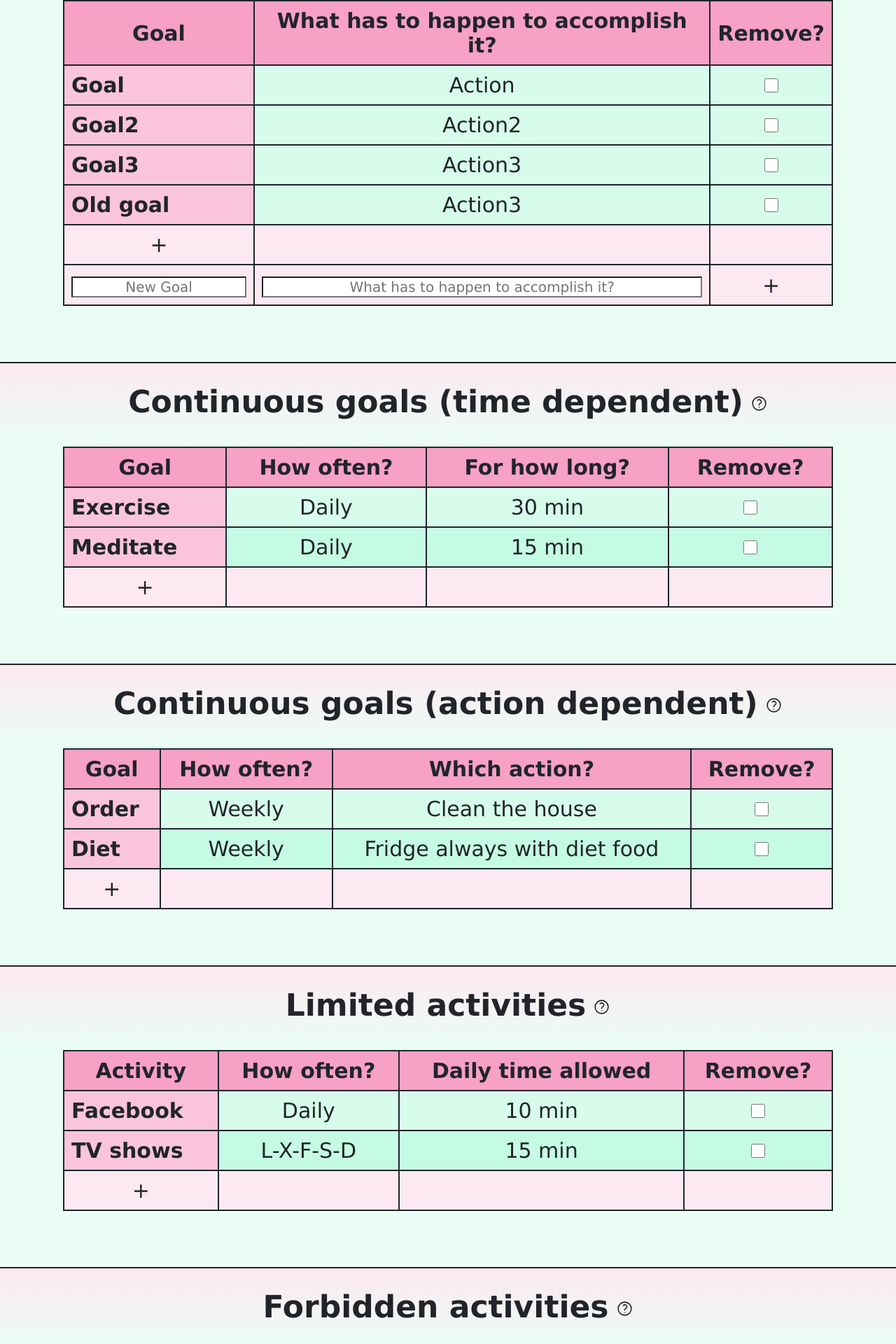
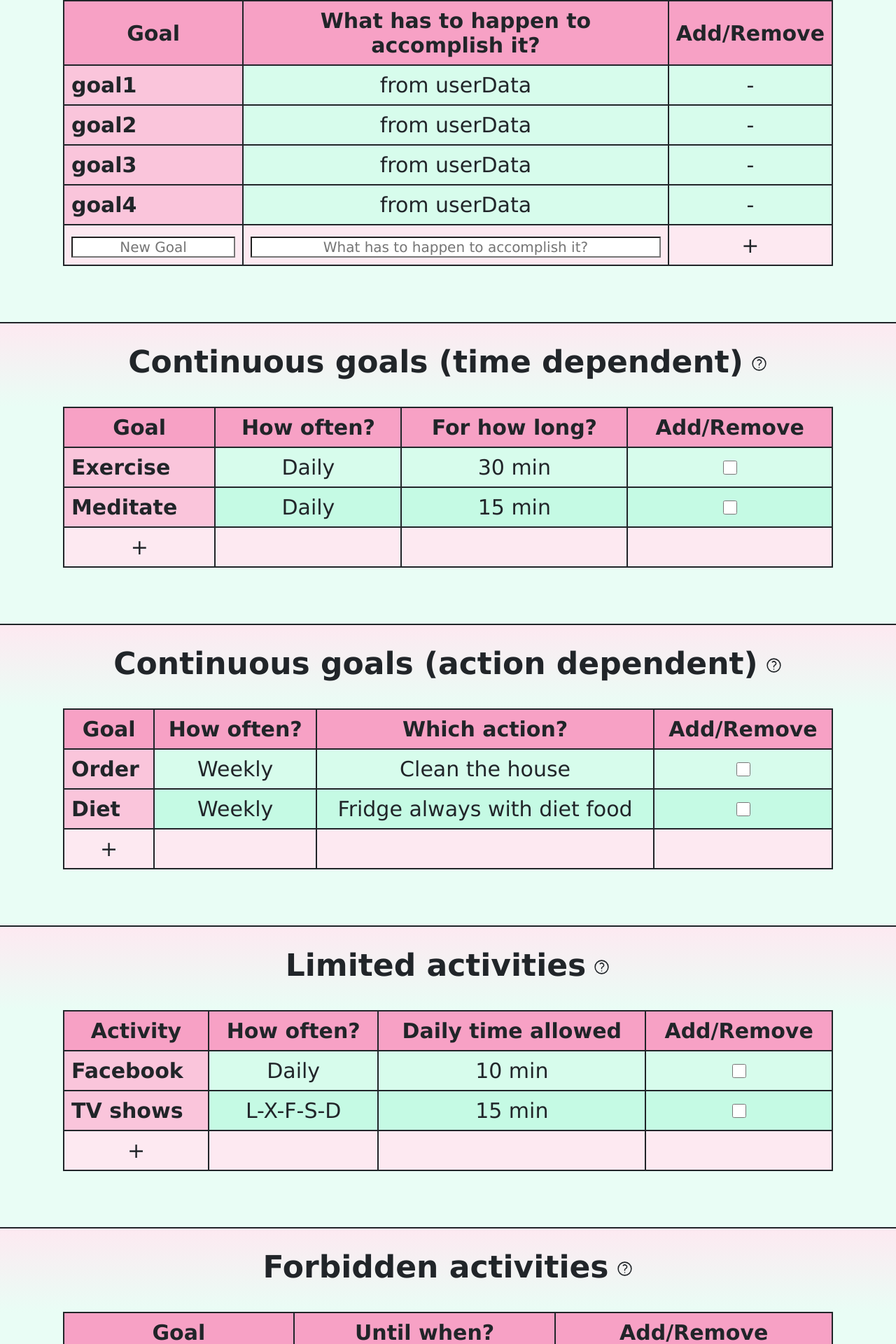
Before and after one commit to thelittlemitak/portfolio, a React (Create React App) app: page /profile in a window 1280 px wide. Shown: the part 311-2231 px from the top of the page at 70% size. Built offline with nearby package versions, Linux system fonts and the light colour scheme.

Commit message:
finish add remove functionality of todo lists

```diff
--- a/src/pages/profile/GoalTable3Col.js
+++ b/src/pages/profile/GoalTable3Col.js
@@ -1,25 +1,24 @@
 import React, { useState } from "react";
 
 function GoalTable3Col(props) {
-
   return (
-    <tbody id="tgtb">
+    <tbody>
       <tr>
-        <th class="table-goal">{props.goal}</th>
-        <td>{props.actionPndg}</td>
-        <td>
-          <div class="checkbox-container">
-            <input
-              type="checkbox"
-              class="table-checkbox"
-              data-test="the 0 one"
-              onChange={props.addF}
-            />
-          </div>
-        </td>
+        <th class="table-goal">{props.goalTunnel}</th>
+        <td>{props.actionPndgTunnel}</td>
+          <td
+            class="remove-goal-minus-button"
+            onClick={props.btnFTunnel}
+            id={props.idTunnel}
+          >
+            -
+          </td>
       </tr>
     </tbody>
   );
 }
 
+// I removed data-test="the 0 one" from last input (class="table-checkbox")
+// I removed id="tgtb" from tbody
+
 export default GoalTable3Col;
--- /dev/null
+++ b/src/pages/profile/HeaderTable3Col.js
@@ -0,0 +1,11 @@
+function HeaderTable3Col(props) {
+  return (
+    <thead>
+      <th class="table-top">{props.col1Tunnel}</th>
+      <th class="table-top">{props.col2Tunnel}</th>
+      <th class="table-top">{props.col3Tunnel}</th>
+    </thead>
+  );
+}
+
+export default HeaderTable3Col;
--- /dev/null
+++ b/src/pages/profile/HeaderTable4Col.js
@@ -0,0 +1,12 @@
+function HeaderTable4Col(props) {
+  return (
+    <thead>
+      <th class="table-top">{props.col1Tunnel}</th>
+      <th class="table-top">{props.col2Tunnel}</th>
+      <th class="table-top">{props.col3Tunnel}</th>
+      <th class="table-top">{props.col4Tunnel}</th>
+    </thead>
+  );
+}
+
+export default HeaderTable4Col;
--- a/src/pages/profile/Profile.js
+++ b/src/pages/profile/Profile.js
@@ -9,28 +9,102 @@ import DoubtIcon from "../../components/DoubtIcon";
 import GoalTable3Col from "./GoalTable3Col";
 import AddTable3Col from "./AddTable3Col";
 import InputTable3Col from "./InputTable3Col";
+import HeaderTable3Col from "./HeaderTable3Col";
+import HeaderTable4Col from "./HeaderTable4Col";
 
 function Profile() {
   const aboutBtn = AboutButton;
   const contactBtn = ContactButton;
 
-
-  const data = [
-    { goal: "Goal", actionPndg: "Action" },
-    { goal: "Goal2", actionPndg: "Action2" },
-    { goal: "Goal3", actionPndg: "Action3" },
+  const userData = [
+    { goal: "goal1", action: "from userData", id: 0.7419944699444685 },
+    { goal: "goal2", action: "from userData", id: 0.2944508500185419 },
+    { goal: "goal3", action: "from userData", id: 0.2119945356444685 },
+    { goal: "goal4", action: "from userData", id: 0.0744508500185419 },
   ];
 
-  const [oldGoal, setGoal] = useState("Old goal");
+  const [goals, setGoals] = useState(userData);
 
-  const removeF = function () {
-    console.log("clicked!");
+  let newNumber = Math.random();
+
+  const [inputGoal, setInputGoal] = useState("");
+  const [inputAction, setInputAction] = useState("");
+
+  function goalListener(e) {
+    let inputGoal = e.target.value;
+    setInputGoal(inputGoal);
+  }
+
+  function actionListener(e) {
+    let inputAction = e.target.value;
+    setInputAction(inputAction);
+  }
+
+  const Pusher = function () {
+    setGoals([
+      ...goals,
+      { goal: inputGoal, action: inputAction, id: newNumber },
+    ]);
+    setInputGoal("");
+    setInputAction("");
   };
 
-  const addF = function () {
-    setGoal("New goal");
+  const removeF = function (e) {
+    let idOfCheckboxPressed = e.target.id;
+    let indexOfCheckboxPressed = goals.findIndex(
+      (x) => x.id == idOfCheckboxPressed
+    );
+    goals.splice(indexOfCheckboxPressed, 1);
+    setGoals([...goals]);
   };
 
+  const goalTitle = "Goal";
+  const addRemoveTitle = "Add/Remove";
+  const howOftenTitle = "How often?";
+  const titles3col = [
+    {
+      type: "temporary goals",
+      col1: goalTitle,
+      col2: "What has to happen to accomplish it?",
+      col3: addRemoveTitle,
+    },
+    {
+      type: "forbidden activities",
+      col1: goalTitle,
+      col2: "Until when?",
+      col3: addRemoveTitle,
+    },
+  ];
+  const titles4col = [
+    {
+      type: "cont. goals (time dependent)",
+      col1: goalTitle,
+      col2: howOftenTitle,
+      col3: "For how long?",
+      col4: addRemoveTitle,
+    },
+    {
+      type: "cont. goals (action dependent)",
+      col1: goalTitle,
+      col2: howOftenTitle,
+      col3: "Which action?",
+      col4: addRemoveTitle,
+    },
+    {
+      type: "limited activities",
+      col1: "Activity",
+      col2: howOftenTitle,
+      col3: "Daily time allowed",
+      col4: addRemoveTitle,
+    },
+    {
+      type: "social gatherings",
+      col1: "Event",
+      col2: "Date",
+      col3: "Notes",
+      col4: addRemoveTitle,
+    },
+  ];
 
   return (
     <div>
@@ -46,33 +120,26 @@ function Profile() {
           </div>
         </h3>
         <table class="profile-table">
-          <thead>
-            <th class="table-top">Goal</th>
-            <th class="table-top">What has to happen to accomplish it?</th>
-            <th class="table-top">Remove?</th>
-          </thead>
-          <GoalTable3Col
-            goal={data[0].goal}
-            actionPndg={data[0].actionPndg}
-            removeF={removeF}
-          ></GoalTable3Col>
-          <GoalTable3Col
-            goal={data[1].goal}
-            actionPndg={data[1].actionPndg}
-            removeF={removeF}
-          ></GoalTable3Col>
-          <GoalTable3Col
-            goal={data[2].goal}
-            actionPndg={data[2].actionPndg}
-            removeF={removeF}
-          ></GoalTable3Col>
-          <GoalTable3Col
-            goal={oldGoal}
-            actionPndg={data[2].actionPndg}
-            removeF={removeF}
-          ></GoalTable3Col>
-          <AddTable3Col addF={addF}></AddTable3Col>
-          <InputTable3Col></InputTable3Col>
+          <HeaderTable3Col
+            col1Tunnel={titles3col[0].col1}
+            col2Tunnel={titles3col[0].col2}
+            col3Tunnel={titles3col[0].col3}
+          ></HeaderTable3Col>
+          {goals.map((x) => (
+            <GoalTable3Col
+              goalTunnel={x.goal}
+              actionPndgTunnel={x.action}
+              idTunnel={x.id}
+              btnFTunnel={removeF}
+            ></GoalTable3Col>
+          ))}
+          <InputTable3Col
+            btnFTunnel={Pusher}
+            goalLiFTunnel={goalListener}
+            actionLiFTunnel={actionListener}
+            goalDefaultTunnel={inputGoal}
+            actionDefaultTunnel={inputAction}
+          ></InputTable3Col>
         </table>
 
         <h3 class="h3-profile">
@@ -86,12 +153,12 @@ function Profile() {
           </div>
         </h3>
         <table class="profile-table">
-          <thead>
-            <th class="table-top">Goal</th>
-            <th class="table-top">How often?</th>
-            <th class="table-top">For how long?</th>
-            <th class="table-top">Remove?</th>
-          </thead>
+          <HeaderTable4Col
+            col1Tunnel={titles4col[0].col1}
+            col2Tunnel={titles4col[0].col2}
+            col3Tunnel={titles4col[0].col3}
+            col4Tunnel={titles4col[0].col4}
+          ></HeaderTable4Col>
           <tbody id="cgttb">
             <tr>
               <th class="table-goal">Exercise</th>
@@ -141,12 +208,12 @@ function Profile() {
           </div>
         </h3>
         <table class="profile-table">
-          <thead>
-            <th class="table-top">Goal</th>
-            <th class="table-top">How often?</th>
-            <th class="table-top">Which action?</th>
-            <th class="table-top">Remove?</th>
-          </thead>
+          <HeaderTable4Col
+            col1Tunnel={titles4col[1].col1}
+            col2Tunnel={titles4col[1].col2}
+            col3Tunnel={titles4col[1].col3}
+            col4Tunnel={titles4col[1].col4}
+          ></HeaderTable4Col>
           <tbody id="cgatb">
             <tr>
               <th class="table-goal">Order</th>
@@ -191,12 +258,12 @@ function Profile() {
           </div>
         </h3>
         <table class="profile-table">
-          <thead>
-            <th class="table-top">Activity</th>
-            <th class="table-top">How often?</th>
-            <th class="table-top">Daily time allowed</th>
-            <th class="table-top">Remove?</th>
-          </thead>
+          <HeaderTable4Col
+            col1Tunnel={titles4col[2].col1}
+            col2Tunnel={titles4col[2].col2}
+            col3Tunnel={titles4col[2].col3}
+            col4Tunnel={titles4col[2].col4}
+          ></HeaderTable4Col>
           <tbody id="latb">
             <tr>
               <th class="table-goal">Facebook</th>
@@ -242,11 +309,11 @@ function Profile() {
           </div>
         </h3>
         <table class="profile-table">
-          <thead>
-            <th class="table-top">Activity</th>
-            <th class="table-top">Until when?</th>
-            <th class="table-top">Remove?</th>
-          </thead>
+          <HeaderTable3Col
+            col1Tunnel={titles3col[1].col1}
+            col2Tunnel={titles3col[1].col2}
+            col3Tunnel={titles3col[1].col3}
+          ></HeaderTable3Col>
           <tbody id="fatb">
             <tr>
               <th class="table-goal">Instagram</th>
@@ -280,12 +347,12 @@ function Profile() {
           </div>
         </h3>
         <table class="profile-table">
-          <thead>
-            <th class="table-top">Event</th>
-            <th class="table-top">Date</th>
-            <th class="table-top">Notes</th>
-            <th class="table-top">Remove?</th>
-          </thead>
+          <HeaderTable4Col
+            col1Tunnel={titles4col[3].col1}
+            col2Tunnel={titles4col[3].col2}
+            col3Tunnel={titles4col[3].col3}
+            col4Tunnel={titles4col[3].col4}
+          ></HeaderTable4Col>
           <tbody id="sgtb">
             <tr>
               <th class="table-goal">Linda's birthday</th>
--- a/src/pages/profile/style-profile.css
+++ b/src/pages/profile/style-profile.css
@@ -1,37 +1,3 @@
-/* &&&&&&&&&&&&&&&&&&&&&&&&& HEADER */
-
-.profile-header {
-  padding-bottom: 4rem;
-}
-
-.id-salute {
-  display: flex;
-  font-size: 3.6rem;
-  align-self: flex-end;
-}
-
-#id-profile {
-  font-weight: 700;
-}
-
-.guide-button {
-  font-size: 2.4rem;
-  font-family: Verdana, sans-serif;
-
-  padding: 1rem;
-  border: 0.3rem solid;
-  box-shadow: 1rem 1rem;
-
-  background-color: #e3fafc;
-  background-color: #f47dae;
-  transition: 0.2s;
-}
-
-.guide-button:hover {
-  background-color: #22ec98;
-  cursor: pointer;
-}
-
 /* &&&&&&&&&&&&&&&&&&&&&&&&& SECTION */
 
 .main-profile-container {
@@ -58,7 +24,7 @@
   padding: 1rem 2rem 2rem 2rem;
   z-index: 1;
   text-align: left;
-  border: 0.3rem solid;
+  /* border: 0.3rem solid; */
   box-shadow: 1rem 1rem;
   opacity: 0%;
   visibility: hidden;
@@ -91,7 +57,7 @@
   width: 110rem;
   background-color: #d7fcec;
   margin: 0rem auto 8rem auto;
-  border: 0.2rem solid;
+  /* border: 0.2rem solid; */
   border-collapse: collapse;
 }
 
@@ -101,9 +67,17 @@ tbody tr:nth-child(even) {
 
 th,
 td {
-  border: 0.2rem solid;
+  /* border: 0.2rem solid; */
   text-align: center;
   padding: 1rem 1rem 1rem 1rem;
+}
+
+th {
+  border: 0.2rem solid;
+}
+
+td {
+  border: 0.2rem solid;
 }
 
 th {
@@ -116,6 +90,17 @@ th {
 
 .table-goal {
   text-align: left;
+}
+
+.remove-goal-minus-button {
+  padding: 0rem;
+
+  cursor: pointer;
+}
+
+.remove-goal-minus-button:hover {
+  background-color: #f47dae;
+  transition: 0.2s;
 }
 
 .add-goal-plus-button {
@@ -155,13 +140,6 @@ th {
   transition: 0.1s;
 }
 
-.checkbox-container {
-  display: flex;
-  justify-content: center;
-  align-items: baseline;
-  border: none;
-}
-
 .table-checkbox {
   height: 2rem;
   width: 2rem;
```
Also changed, not shown: react-notes.js (+12 -1 lines), src/pages/profile/InputTable3Col.js (+7 -24 lines).
